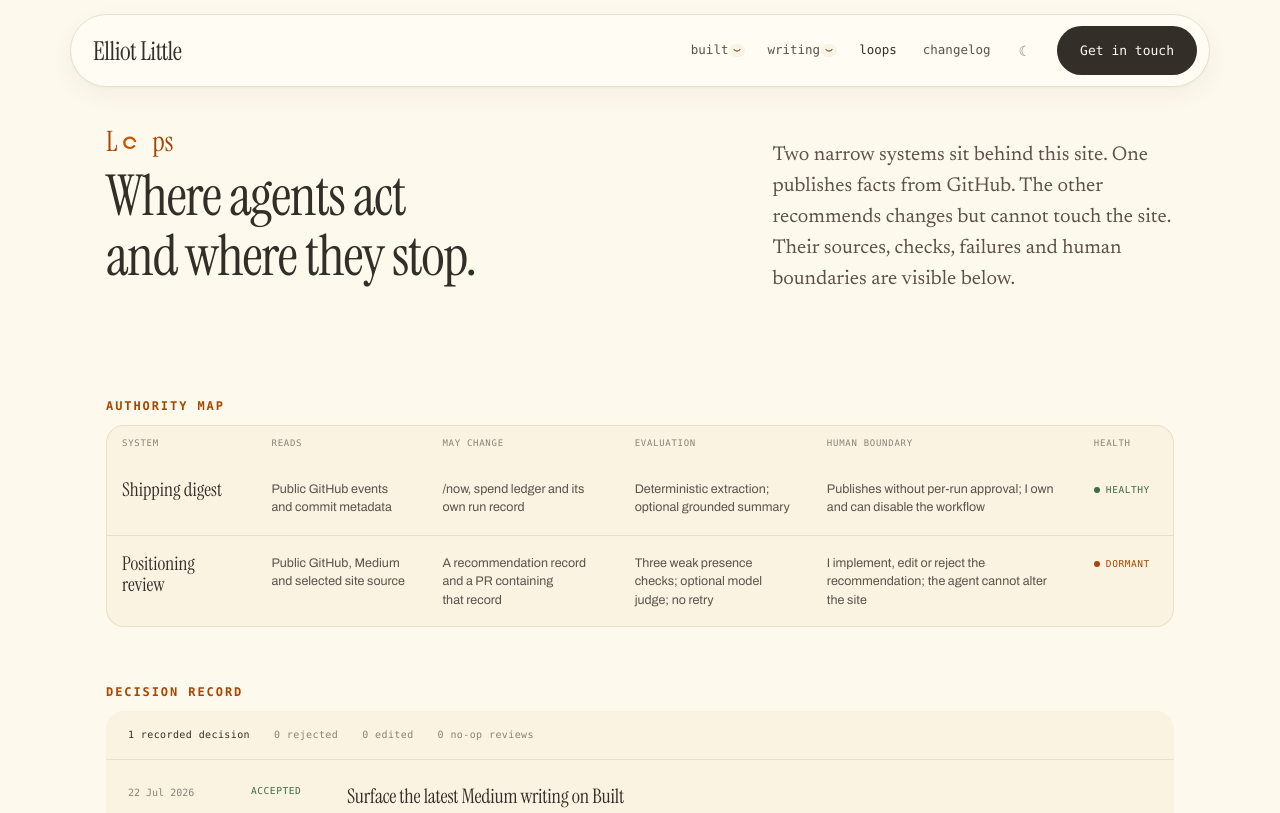
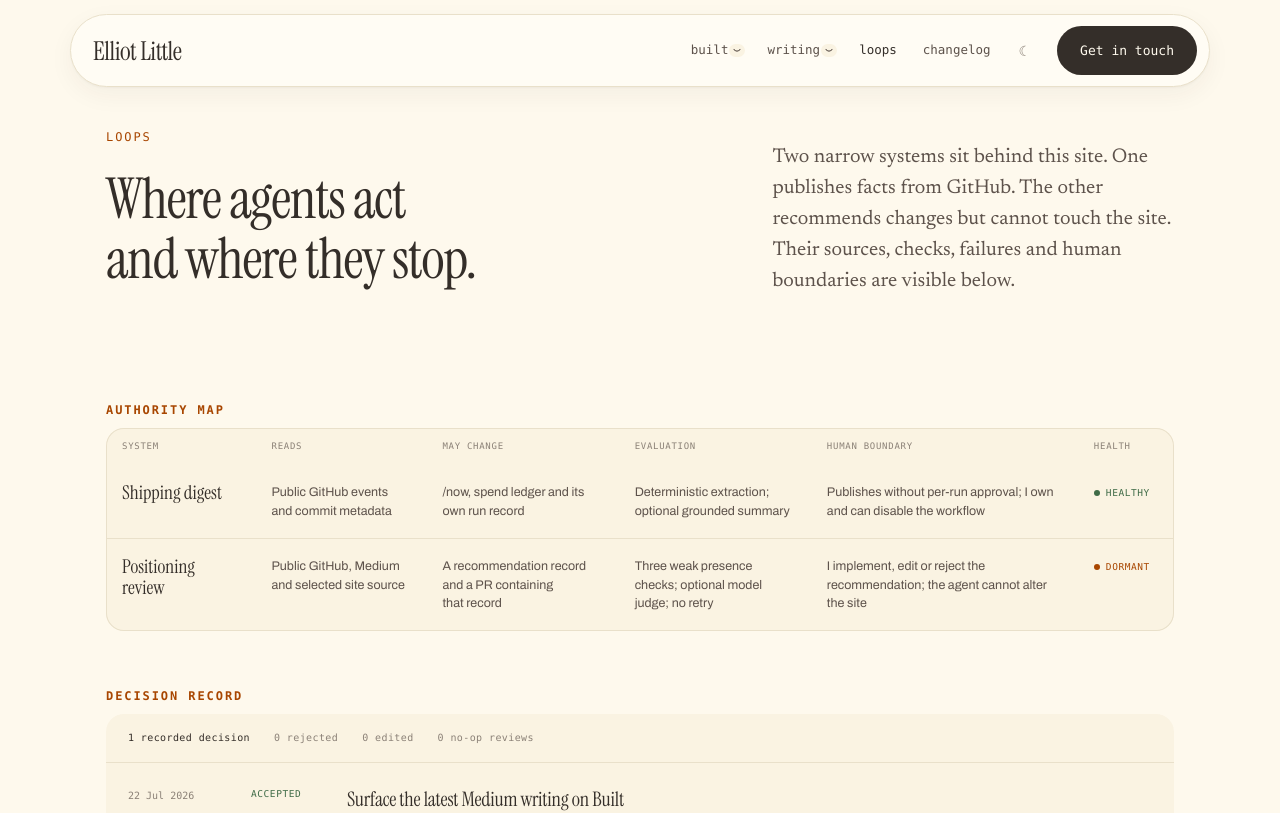
Before and after one commit to ElliotJLT/elliot-os, a Next.js app: page /loops in a window 1280 px wide. Shown: the top 813 px of the page. Built offline with nearby package versions, Linux system fonts and the light colour scheme.

Commit message:
Polish Loops navigation and hero effects

```diff
--- a/app/components/HeroBricks.tsx
+++ b/app/components/HeroBricks.tsx
@@ -208,7 +208,10 @@ export default function HeroBricks() {
     };
 
     const resize = () => {
-      const rect = band.getBoundingClientRect();
+      // The canvas continues through the same extended scroll field as the
+      // coral wash. Measuring the canvas—not the hero—prevents its backing
+      // bitmap from being stretched and keeps the brick grid proportional.
+      const rect = canvas.getBoundingClientRect();
       const density = Math.min(window.devicePixelRatio || 1, 1.5);
       width = rect.width;
       height = rect.height;
--- a/app/components/NavLinks.tsx
+++ b/app/components/NavLinks.tsx
@@ -197,9 +197,32 @@ export default function NavLinks({ basePath = "" }: { basePath?: string }) {
         <Link
           key={href}
           href={href}
+          className={href === "/loops" ? "nav-loops-link" : undefined}
           data-active={pathname.startsWith(href) || undefined}
+          aria-label={href === "/loops" ? "Loops" : undefined}
         >
-          {label}
+          {href === "/loops" ? (
+            <span className="nav-loops-label">
+              <span aria-hidden="true">l</span>
+              <span className="nav-loops-core" aria-hidden="true">
+                <span className="nav-loops-plain">oo</span>
+                <span className="nav-loops-mark">
+                  <span className="nav-loops-lemni">
+                    <svg viewBox="0 0 84 48" focusable="false">
+                      <path
+                        className="nav-loops-trace"
+                        d="M42 24 C42 9 58 5 68 11 C78 17 78 31 68 37 C58 43 42 39 42 24 C42 9 26 5 16 11 C6 17 6 31 16 37 C26 43 42 39 42 24 Z"
+                        pathLength={100}
+                      />
+                    </svg>
+                  </span>
+                </span>
+              </span>
+              <span aria-hidden="true">ps</span>
+            </span>
+          ) : (
+            label
+          )}
         </Link>
       ))}
     </>
--- a/app/globals.css
+++ b/app/globals.css
@@ -1166,55 +1166,12 @@ footer a {
   margin-top: 8px;
 }
 
-/* ------------------------------------------------ /loops title lemniscate */
-/* The "oo" of Loops as an infinity, proportioned to the x-height of the
-   serif beside it rather than drawn flat and wide. The figure occupies the
-   middle two thirds of the viewBox, so the box is taller than the mark. */
-.lemni {
-  display: inline-block;
-  /* The figure fills roughly three quarters of the box height, so the box is
-     set a little over the serif's x-height to land the mark on it. */
-  height: 0.54em;
-  aspect-ratio: 84 / 48;
-  margin: 0 0.05em;
-}
-
-.lemni svg {
-  width: 100%;
-  height: 100%;
-  overflow: visible;
-  fill: none;
-  stroke-linecap: round;
-  /* Scales with the type rather than staying a fixed pixel width, which was
-     making the mark far heavier than the letterforms beside it. */
-  stroke-width: 7;
-}
-
-/* The whole figure is always visible; only the highlight travels. Drawing
-   just a dash made it read as a squiggle rather than a loop. */
-/* Only the travelling segment is drawn. There is no outline underneath: the
-   figure is described by the movement, the way a hand draws it. A long enough
-   dash keeps the shape legible while it goes round. */
-.lemni-trace {
-  stroke: var(--accent);
-  /* pathLength=100 on the element, so these are percentages of the figure. */
-  stroke-dasharray: 42 58;
-  animation: trace 4s linear infinite;
-}
-
 @keyframes trace {
   from {
     stroke-dashoffset: 100;
   }
   to {
     stroke-dashoffset: 0;
-  }
-}
-
-@media (prefers-reduced-motion: reduce) {
-  .lemni-trace {
-    animation: none;
-    stroke-dasharray: none;
   }
 }
 
@@ -2350,6 +2307,100 @@ h2[id] {
   color: var(--ink);
 }
 
+/* Loops stays a quiet text link until it is deliberately explored. Both
+   labels occupy the same grid cell, so the nav never shifts when the
+   animated wordmark appears. */
+.mai-links .nav-loops-link {
+  display: inline-flex;
+  align-items: center;
+}
+
+.nav-loops-label {
+  display: inline-flex;
+  align-items: baseline;
+  line-height: 1;
+}
+
+.nav-loops-core {
+  display: inline-grid;
+  place-items: center;
+}
+
+.nav-loops-plain,
+.nav-loops-mark {
+  grid-area: 1 / 1;
+}
+
+.nav-loops-plain {
+  transition-property: opacity;
+  transition-duration: 140ms;
+  transition-timing-function: cubic-bezier(0.2, 0, 0, 1);
+}
+
+.nav-loops-mark {
+  display: inline-flex;
+  align-items: center;
+  color: var(--accent-ink);
+  opacity: 0;
+  scale: 0.25;
+  filter: blur(4px);
+  transition-property: opacity, scale, filter;
+  transition-duration: 180ms;
+  transition-timing-function: cubic-bezier(0.2, 0, 0, 1);
+}
+
+.nav-loops-lemni {
+  display: inline-block;
+  height: 0.62em;
+  aspect-ratio: 84 / 48;
+}
+
+.nav-loops-lemni svg {
+  display: block;
+  width: 100%;
+  height: 100%;
+  overflow: visible;
+  fill: none;
+  stroke: currentColor;
+  stroke-width: 7;
+  stroke-linecap: round;
+}
+
+.nav-loops-trace {
+  stroke-dasharray: 42 58;
+  stroke-dashoffset: 100;
+}
+
+.nav-loops-link:hover .nav-loops-plain,
+.nav-loops-link:focus-visible .nav-loops-plain {
+  opacity: 0;
+}
+
+.nav-loops-link:hover .nav-loops-mark,
+.nav-loops-link:focus-visible .nav-loops-mark {
+  opacity: 1;
+  scale: 1;
+  filter: blur(0);
+}
+
+.nav-loops-link:hover .nav-loops-trace,
+.nav-loops-link:focus-visible .nav-loops-trace {
+  animation: trace 2.4s linear infinite;
+}
+
+@media (prefers-reduced-motion: reduce) {
+  .nav-loops-plain,
+  .nav-loops-mark {
+    transition: none;
+  }
+
+  .nav-loops-link:hover .nav-loops-trace,
+  .nav-loops-link:focus-visible .nav-loops-trace {
+    animation: none;
+    stroke-dasharray: none;
+  }
+}
+
 @media (max-width: 720px) {
   .mai-brand {
     font-size: 23px;
@@ -2774,6 +2825,15 @@ main:has(> .band) {
   width: 100%;
   height: 100%;
   pointer-events: none;
+}
+
+/* Match the wash's extra viewport of scroll coverage. Previously the canvas
+   stopped at the hero's bottom edge while the coral continued, clipping a
+   lit brick row into a perfectly horizontal line. */
+.js .band-bricks {
+  height: calc(100% + 100vh);
+  opacity: calc(1 - var(--band-exit-opacity));
+  transition: opacity 0.32s cubic-bezier(0.2, 0, 0, 1);
 }
 
 .band > .rv,
@@ -3465,22 +3525,6 @@ main:has(> .band) {
   padding: 12px 0 34px;
 }
 
-.loops-wordmark {
-  display: inline-flex;
-  align-items: baseline;
-  margin-bottom: 10px;
-  font-family: var(--display);
-  font-size: 28px;
-  line-height: 1;
-  color: var(--accent-ink);
-}
-
-.loops-wordmark .lemni {
-  width: 1.16em;
-  height: 0.56em;
-  margin-inline: 0.04em;
-}
-
 .loops-hero .wr-title {
   max-width: 15ch;
   margin-top: 0;
--- a/app/loops/page.tsx
+++ b/app/loops/page.tsx
@@ -83,19 +83,7 @@ export default function Loops() {
         <Reveal immediate>
           <header className="loops-hero">
             <div>
-              <span className="loops-wordmark rv-settle" aria-label="Loops">
-                L
-                <span className="lemni" aria-hidden="true">
-                  <svg viewBox="0 0 84 48" focusable="false">
-                    <path
-                      className="lemni-trace"
-                      d="M42 24 C42 9 58 5 68 11 C78 17 78 31 68 37 C58 43 42 39 42 24 C42 9 26 5 16 11 C6 17 6 31 16 37 C26 43 42 39 42 24 Z"
-                      pathLength={100}
-                    />
-                  </svg>
-                </span>
-                ps
-              </span>
+              <span className="mai-kick rv-settle">Loops</span>
               <h1 className="wr-title rv-settle">
                 Where agents act and where they stop.
               </h1>
```
